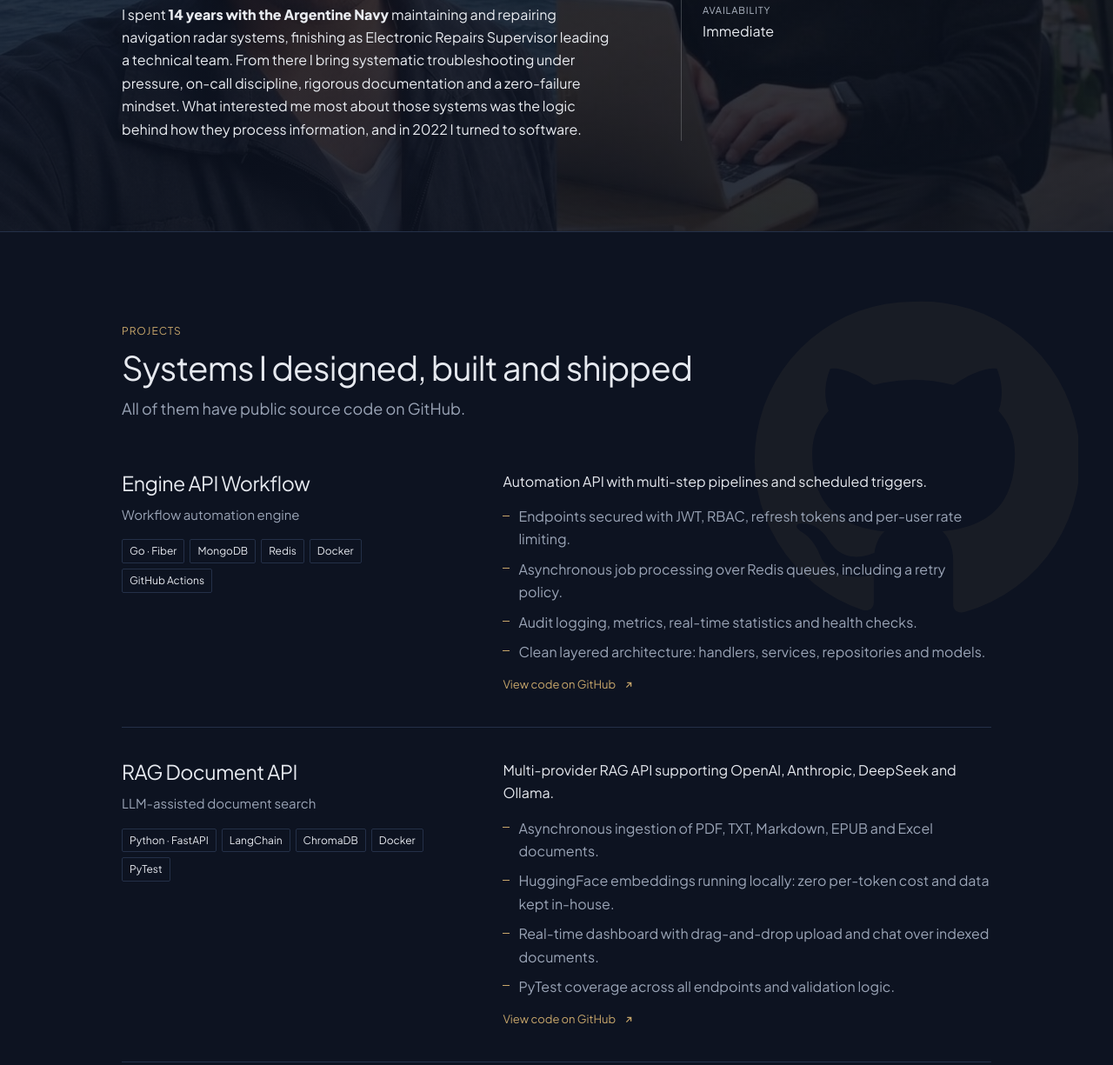
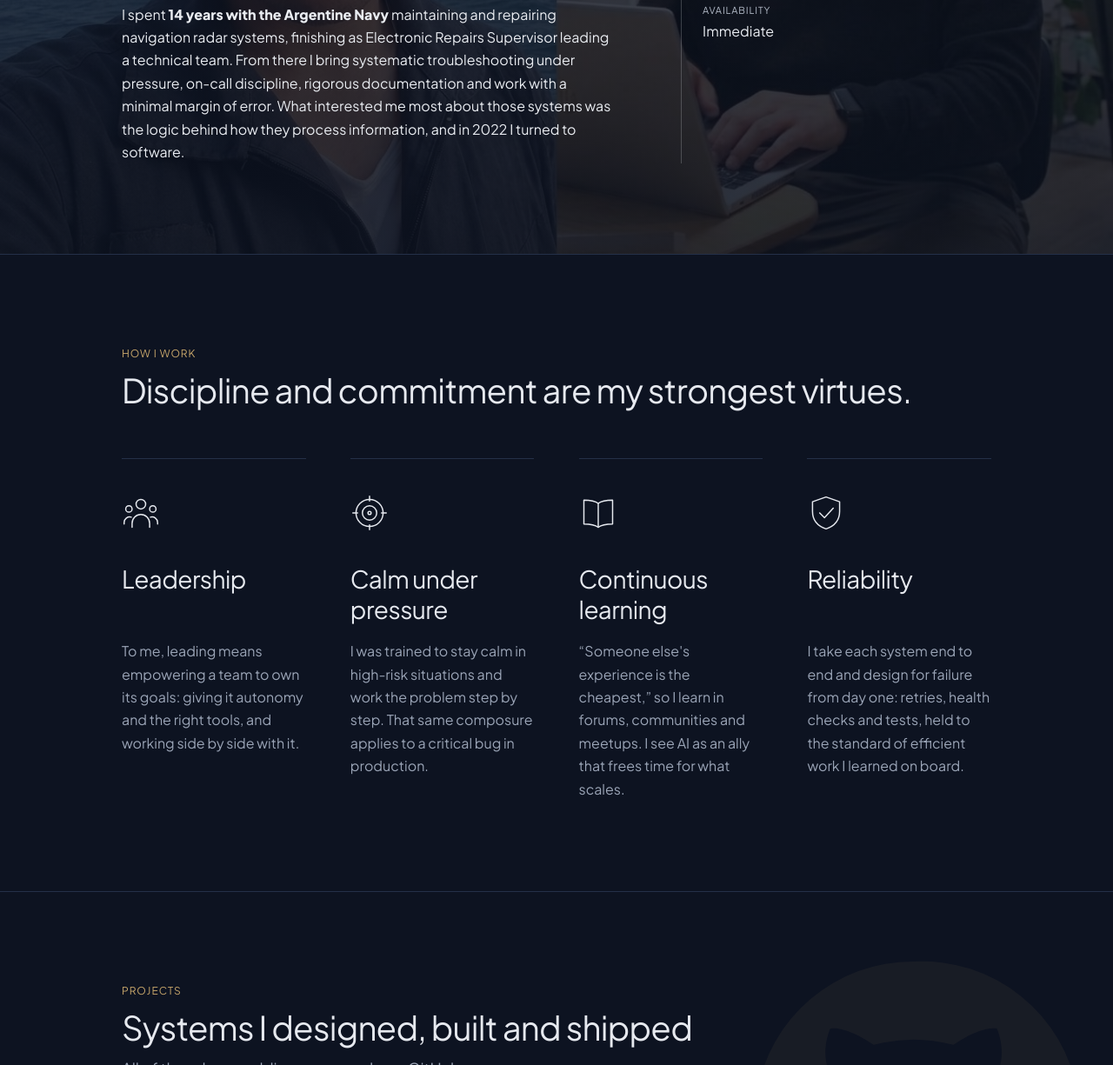
Before and after one commit to DanielP41/Portfolio, a plain HTML site: page index.html in a window 1280 px wide. Shown: the part 1061-2286 px from the top of the page at 87% size. Drawn offline with Linux system fonts and the light colour scheme; a web font is replaced by a local one.

Commit message:
Add files via upload

```diff
--- a/index.html
+++ b/index.html
@@ -171,6 +171,16 @@ section { padding-block: clamp(56px, 9vw, 104px); border-top: 1px solid var(--li
   .about { grid-template-columns: minmax(0, 1fr); }
   .facts { padding-left: 0; border-left: 0; border-top: 1px solid var(--line); padding-top: 24px; grid-template-columns: repeat(auto-fit, minmax(180px, 1fr)); }
 }
+
+/* ---------- cómo trabajo (valores) ---------- */
+.values { display: grid; grid-template-columns: repeat(4, minmax(0, 1fr)); gap: 40px clamp(24px, 4vw, 56px); }
+.value { display: grid; gap: 18px; align-content: start; padding-top: 40px; border-top: 1px solid var(--line); min-width: 0; }
+.value svg { width: 44px; height: 44px; color: var(--ink); }
+.value h3 { font-size: clamp(1.45rem, 2.2vw, 1.75rem); font-weight: 400; letter-spacing: -0.02em; margin-top: 18px; }
+.value p { color: var(--muted); }
+@media (min-width: 961px) { .value h3 { min-height: 2.5em; } }
+@media (max-width: 960px) { .values { grid-template-columns: repeat(2, minmax(0, 1fr)); } }
+@media (max-width: 560px) { .values { grid-template-columns: minmax(0, 1fr); } }
 
 /* ---------- projects ---------- */
 .projects { display: grid; }
@@ -377,7 +387,7 @@ footer .wrap { display: flex; flex-wrap: wrap; justify-content: space-between; g
         <div class="about-text">
           <p class="reveal" style="--i:2" data-es="Soy desarrollador backend y trabajo principalmente con <strong>Go (Fiber)</strong> y <strong>Python (FastAPI)</strong> sobre PostgreSQL, MongoDB y Redis, con Docker y CI/CD en GitHub Actions. Construí seis sistemas propios aplicando arquitectura limpia, colas asíncronas con reintentos, autenticación JWT/RBAC y testing automatizado.">I'm a backend developer working mainly with <strong>Go (Fiber)</strong> and <strong>Python (FastAPI)</strong> on PostgreSQL, MongoDB and Redis, with Docker and CI/CD on GitHub Actions. I've built six systems of my own applying clean architecture, asynchronous queues with retries, JWT/RBAC authentication and automated testing.</p>
           <p class="reveal" style="--i:3" data-es="Mi foco actual son las APIs de producción y la integración de modelos de lenguaje: RAG, servidores MCP y orquestación de varios proveedores de LLM.">My current focus is production APIs and language-model integration: RAG, MCP servers and orchestration across multiple LLM providers.</p>
-          <p class="reveal" style="--i:4" data-es="Pasé <strong>14 años en la Armada Argentina</strong> manteniendo y reparando sistemas de radar de navegación, y terminé como Encargado de Reparaciones Electrónicas al frente de un equipo técnico. De ahí traigo el diagnóstico sistemático bajo presión, el trabajo por guardias, la documentación rigurosa y la cultura de cero fallas. Lo que más me interesaba de esos sistemas era la lógica con la que procesan la información, y en 2022 empecé a dedicarme al software.">I spent <strong>14 years with the Argentine Navy</strong> maintaining and repairing navigation radar systems, finishing as Electronic Repairs Supervisor leading a technical team. From there I bring systematic troubleshooting under pressure, on-call discipline, rigorous documentation and a zero-failure mindset. What interested me most about those systems was the logic behind how they process information, and in 2022 I turned to software.</p>
+          <p class="reveal" style="--i:4" data-es="Pasé <strong>14 años en la Armada Argentina</strong> manteniendo y reparando sistemas de radar de navegación, y terminé como Encargado de Reparaciones Electrónicas al frente de un equipo técnico. De ahí traigo el diagnóstico sistemático bajo presión, el trabajo por guardias, la documentación rigurosa y el trabajo con un margen de error mínimo. Lo que más me interesaba de esos sistemas era la lógica con la que procesan la información, y en 2022 empecé a dedicarme al software.">I spent <strong>14 years with the Argentine Navy</strong> maintaining and repairing navigation radar systems, finishing as Electronic Repairs Supervisor leading a technical team. From there I bring systematic troubleshooting under pressure, on-call discipline, rigorous documentation and work with a minimal margin of error. What interested me most about those systems was the logic behind how they process information, and in 2022 I turned to software.</p>
         </div>
         <dl class="facts reveal" style="--i:5">
           <div><dt data-es="Ubicación">Location</dt><dd data-es="Ciudad Autónoma de Buenos Aires, Argentina">Autonomous City of Buenos Aires, Argentina</dd></div>
@@ -385,6 +395,37 @@ footer .wrap { display: flex; flex-wrap: wrap; justify-content: space-between; g
           <div><dt data-es="Modalidad">Work mode</dt><dd data-es="Remota, híbrida o presencial en CABA">Remote, hybrid or on-site in Buenos Aires</dd></div>
           <div><dt data-es="Disponibilidad">Availability</dt><dd data-es="Inmediata">Immediate</dd></div>
         </dl>
+      </div>
+    </div>
+  </section>
+
+  <section id="como-trabajo">
+    <div class="wrap">
+      <div class="sec-head">
+        <p class="eyebrow" data-es="Cómo trabajo">How I work</p>
+        <h2 data-es="Mi disciplina y mi compromiso son mis mejores virtudes.">Discipline and commitment are my strongest virtues.</h2>
+      </div>
+      <div class="values">
+        <article class="value">
+          <svg viewBox="0 0 48 48" fill="none" stroke="currentColor" stroke-width="1.6" stroke-linecap="round" stroke-linejoin="round" aria-hidden="true"><circle cx="24" cy="13" r="6"/><path d="M13 42v-5a11 11 0 0 1 22 0v5"/><circle cx="9" cy="19" r="4"/><path d="M3 38v-2a7 7 0 0 1 9-6.7"/><circle cx="39" cy="19" r="4"/><path d="M45 38v-2a7 7 0 0 0-9-6.7"/></svg>
+          <h3 data-es="Liderazgo">Leadership</h3>
+          <p data-es="Para mí, liderar es empoderar a un equipo para que sea dueño de sus objetivos: darle autonomía y herramientas, y estar mano a mano a su lado.">To me, leading means empowering a team to own its goals: giving it autonomy and the right tools, and working side by side with it.</p>
+        </article>
+        <article class="value">
+          <svg viewBox="0 0 48 48" fill="none" stroke="currentColor" stroke-width="1.6" stroke-linecap="round" stroke-linejoin="round" aria-hidden="true"><circle cx="24" cy="24" r="17"/><circle cx="24" cy="24" r="9"/><circle cx="24" cy="24" r="2"/><path d="M24 3v6M24 39v6M3 24h6M39 24h6"/></svg>
+          <h3 data-es="Calma bajo presión">Calm under pressure</h3>
+          <p data-es="Me formé para mantener la calma en situaciones de alto riesgo y resolver paso a paso. Esa misma serenidad sirve frente a un bug crítico en producción.">I was trained to stay calm in high-risk situations and work the problem step by step. That same composure applies to a critical bug in production.</p>
+        </article>
+        <article class="value">
+          <svg viewBox="0 0 48 48" fill="none" stroke="currentColor" stroke-width="1.6" stroke-linecap="round" stroke-linejoin="round" aria-hidden="true"><path d="M24 12c-4-3-10-4-18-4v30c8 0 14 1 18 4 4-3 10-4 18-4V8c-8 0-14 1-18 4z"/><path d="M24 12v30"/></svg>
+          <h3 data-es="Aprendizaje continuo">Continuous learning</h3>
+          <p data-es="“La experiencia ajena es la más barata”: aprendo en foros, comunidades y meetups, y veo a la IA como una aliada que libera tiempo para lo que escala.">“Someone else's experience is the cheapest,” so I learn in forums, communities and meetups. I see AI as an ally that frees time for what scales.</p>
+        </article>
+        <article class="value">
+          <svg viewBox="0 0 48 48" fill="none" stroke="currentColor" stroke-width="1.6" stroke-linecap="round" stroke-linejoin="round" aria-hidden="true"><path d="M24 4 7 10v12c0 11 7 18.5 17 22 10-3.5 17-11 17-22V10z"/><path d="m16 24 6 6 11-12"/></svg>
+          <h3 data-es="Confiabilidad">Reliability</h3>
+          <p data-es="Llevo cada sistema de punta a punta y lo diseño pensando en las fallas: reintentos, health checks y tests desde el primer día, con la exigencia de lograr un trabajo eficiente que aprendí a bordo.">I take each system end to end and design for failure from day one: retries, health checks and tests, held to the standard of efficient work I learned on board.</p>
+        </article>
       </div>
     </div>
   </section>
```
